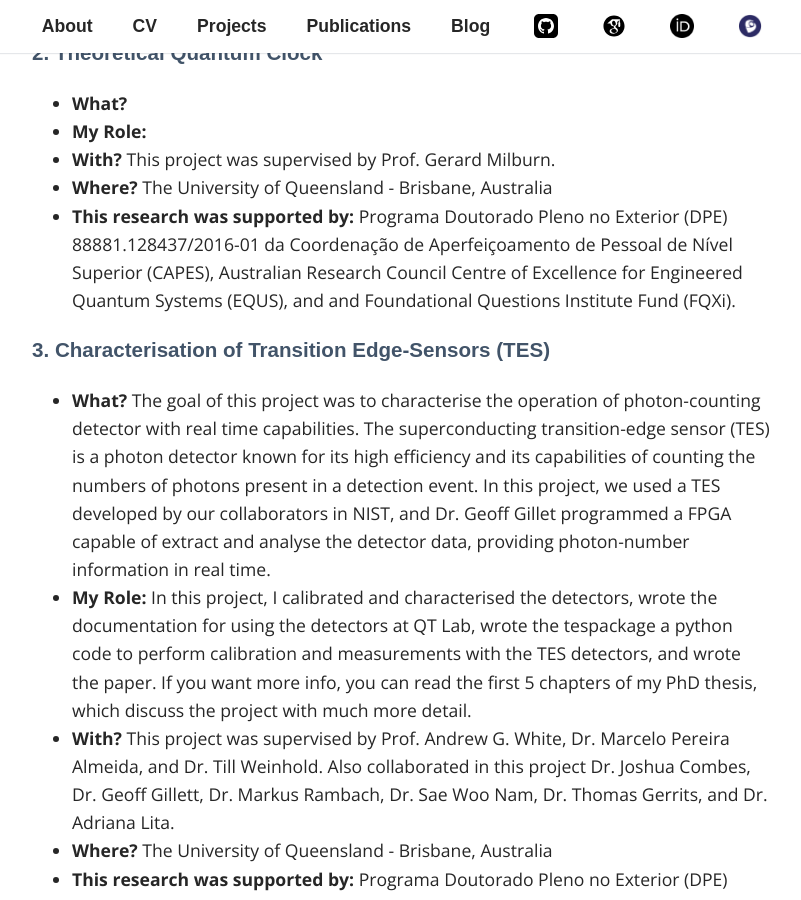
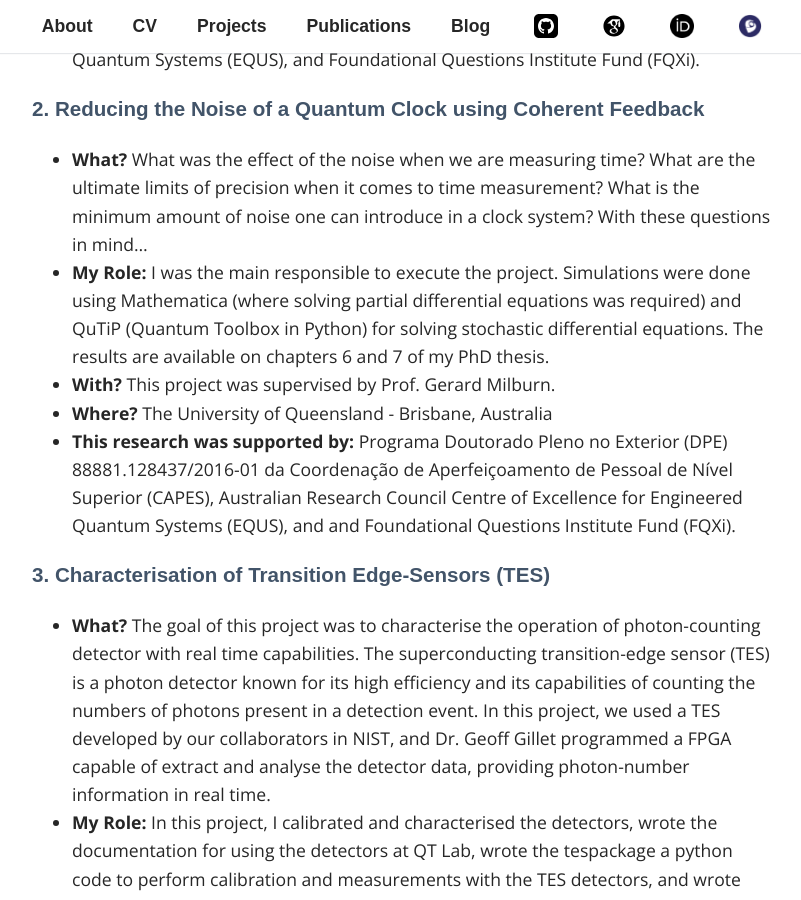
Before and after one commit to Leo-am/Leo-am.github.io, a Jekyll site: the page built from _pages/03_projects.md, in a window 1280 px wide and 900 px high, scrolled down 981 px. Shown: the whole window, without its empty margins (238-1039 px from the left). Built offline with Jekyll 4.4.1, drawn with Linux system fonts in a browser that asks for light colours; some web fonts are replaced; some of the changed text lies outside the part shown.

Commit message:
added info on projects 1,2,3,4

```diff
--- a/_pages/03_projects.md
+++ b/_pages/03_projects.md
@@ -13,16 +13,16 @@
 ### 1. Experimental Quantum Clock
 
 
-- __What?__ <br>
-- __My Role:__ <br>
-- __With?__ This project was supervised by Prof. Gerard Milburn and Prof. Arkady Fedorov. Also collaborated in this project Stefan Zeppetzauer, and Xin He. <br>
+- __What?__ Experimental realisation of the theoretical quantum clock proposal. <br>
+- __My Role:__ I was responsible for the theoretical analysis and the 'translation' of the theoretical proposal to the experimental realisation. <br>
+- __With?__ Dr. Stefan Zeppetzauer was the main responsible for this project. This project was supervised by Prof. Gerard Milburn and Prof. Arkady Fedorov. Also collaborated Dr. Xin He.<br>
 - __Where?__ The University of Queensland - Brisbane, Australia <br>
 -__This research was supported by:__ Programa Doutorado Pleno no Exterior (DPE) 88881.128437/2016-01 da Coordenação de Aperfeiçoamento de Pessoal de Nível Superior (CAPES), Australian Research Council Centre of Excellence for Engineered Quantum Systems (EQUS), and Foundational Questions Institute Fund (FQXi).
 
-### 2. Theoretical Quantum Clock
+### 2. Reducing the Noise of a Quantum Clock using Coherent Feedback
 
-- __What?__ <br>
-- __My Role:__ <br>
+- __What?__ What was the effect of the noise when we are measuring time? What are the ultimate limits of precision when it comes to time measurement? What is the minimum amount of noise one can introduce in a clock system? With these questions in mind... <br>
+- __My Role:__ I was the main responsible to execute the project. Simulations were done using Mathematica (where solving partial differential equations was required) and QuTiP (Quantum Toolbox in Python) for solving stochastic differential equations. The results are available on chapters 6 and 7 of my PhD thesis. <br>
 - __With?__ This project was supervised by Prof. Gerard Milburn. <br>
 - __Where?__ The University of Queensland - Brisbane, Australia <br>
 - __This research was supported by:__ Programa Doutorado Pleno no Exterior (DPE) 88881.128437/2016-01 da Coordenação de Aperfeiçoamento de Pessoal de Nível Superior (CAPES), Australian Research Council Centre of Excellence for Engineered Quantum Systems (EQUS), and and Foundational Questions Institute Fund (FQXi).
@@ -37,8 +37,8 @@
 
 ### 4. Weak Measurements and the Double-Slit Experiment
 
-- __What?__ Proposed by Aharonov, Albert, and Vaidman the weak measurement protocol is a quantum measurement protocol that gives a weak value as the measurement result. This protocol allows the study of the interaction between the classic measurement instrument and the quantum system under analysis. This project goal was to understand the weak measurement protocol, studying its impacts in the quantum mechanics interpretations and its possible application, with special interest in the double-slit experiment. <br>
--    __My Role:__ Write a review on the weak measurement protocol and reproduce the results of Steinberg's group experiment using simulations on MATLAB. <br>
+- __What?__ Proposed by Aharonov, Albert, and Vaidman the weak measurement protocol is a quantum measurement protocol that gives a weak value as the measurement result. The protocol allows the study of the interaction between the measurement instrument (described as a classical system) and the quantum system. This project goal was to understand the weak measurement protocol, studying its impacts in the quantum mechanics interpretations and its applications, with special interest in the double-slit experiment. <br>
+-    __My Role:__ Write a review on the weak measurement protocol and reproduce the results of [Observing the Average Trajectories of Single Photons in a Two-Slit Interferometer](https://www.science.org/doi/10.1126/science.1202218) using simulations on MATLAB. <br>
 -    __With?__ This project was supervised by [Prof. Leonardo Teixeira Neves](http://lattes.cnpq.br/0525343899407081). <br>
 -    __Where?__ Universidade Federal de Minas Gerais (UFMG) - Belo Horizonte, Brazil <br>
 -    __This research was supported by:__ Conselho Nacional de Desenvolvimento Científico e Tecnológico (CNPq)<br>
```
